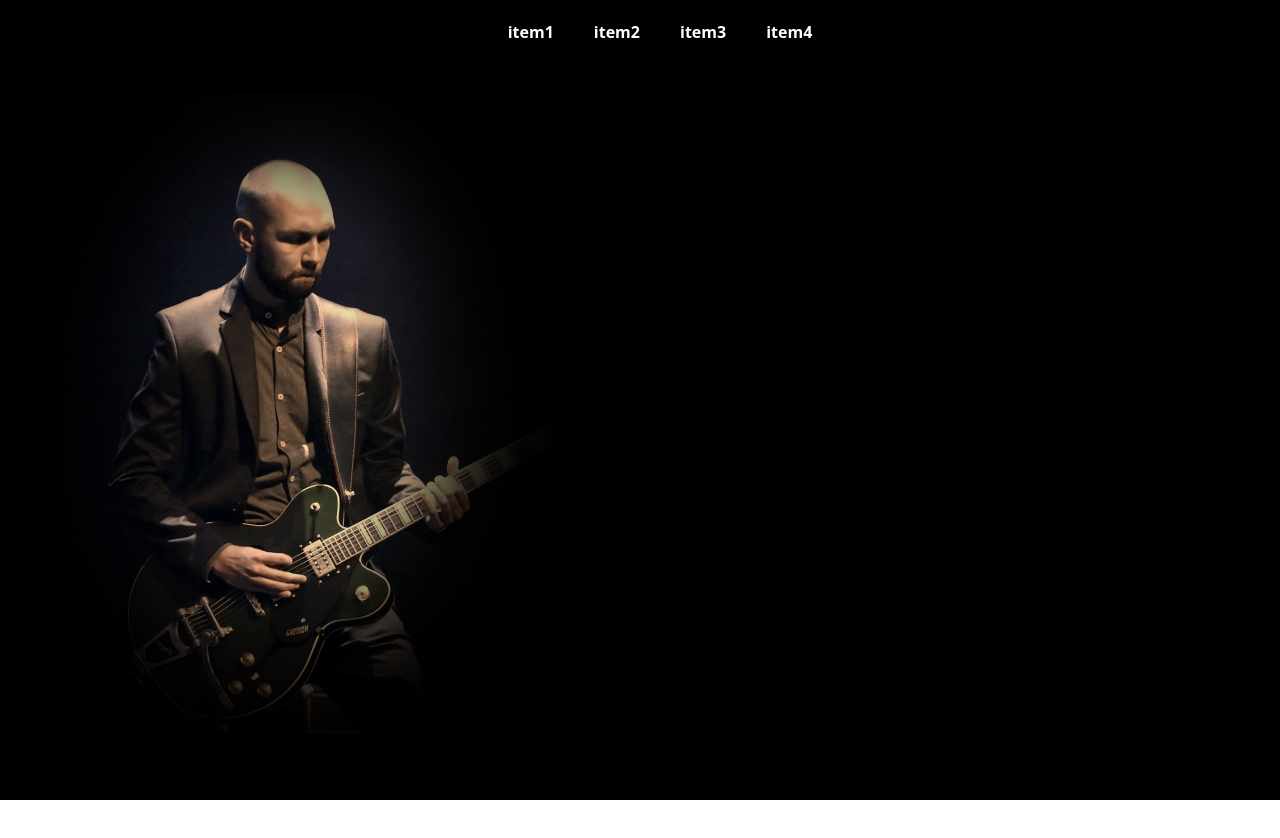
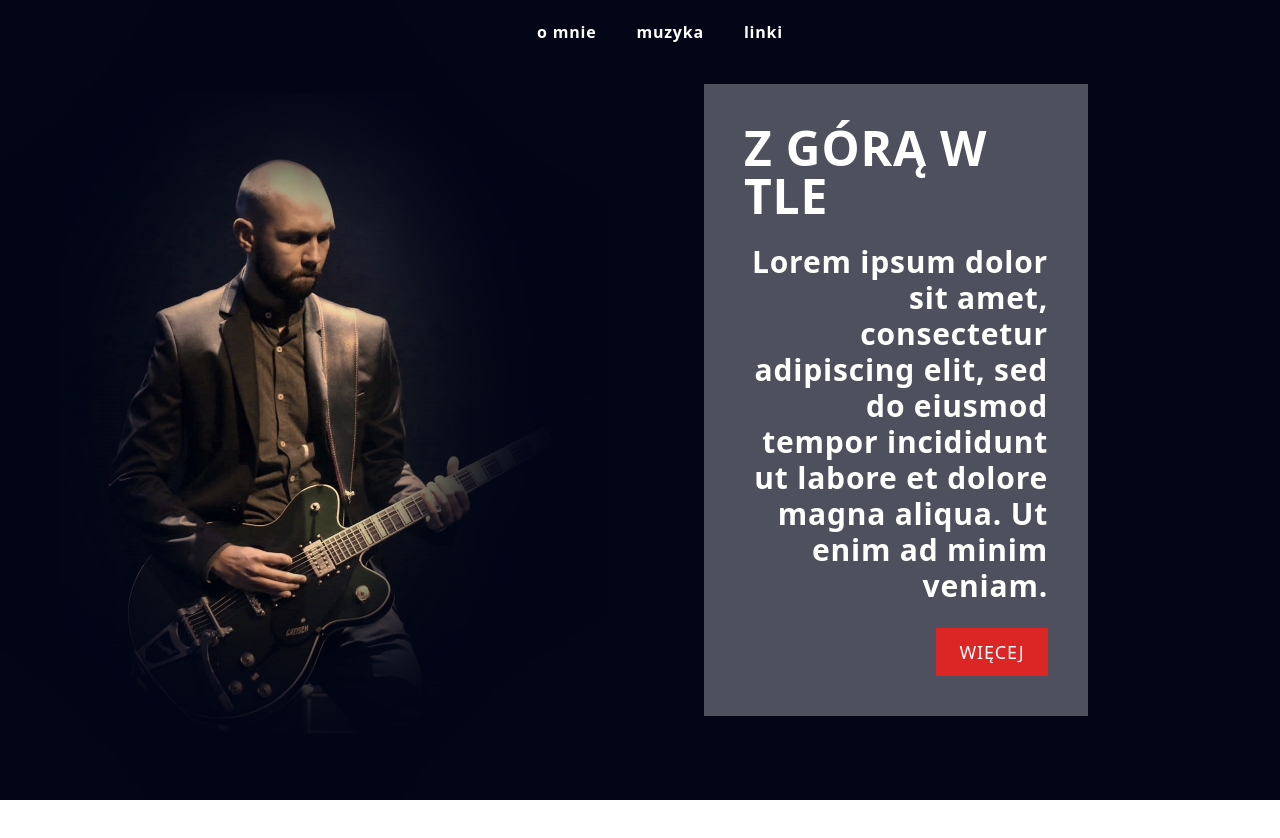
Before and after one commit to lukaszsliwinski/solo-website, a Next.js app: page / in a window 1280 px wide. Shown: the top 838 px of the page. Built offline with nearby package versions, Linux system fonts and the light colour scheme.

Commit message:
feat: landing page final layout

```diff
--- a/app/layout.tsx
+++ b/app/layout.tsx
@@ -7,6 +7,10 @@ import Footer from "@/components/Footer";
 /**
  * TODO: select a font
  * https://nextjs.org/docs/pages/building-your-application/optimizing/fonts
+ *
+ * Oswald, sans-serif - headers
+ * Open sans, sans-serif - content
+ *
  */
 const inter = Inter({ subsets: ["latin"] });
 
@@ -22,7 +26,7 @@ export default function RootLayout({
 }>) {
   return (
     <html lang="pl">
-      <body className="h-[10000px]">
+      <body className="h-[10000px] tracking-wider">
         <Navbar />
         <main>
          {children}
--- a/components/Landing.tsx
+++ b/components/Landing.tsx
@@ -2,12 +2,18 @@ import React from 'react'
 
 const Landing = () => {
   return (
-    <div className="bg-black">
+    <div className="bg-slate-950">
       <div
-        className="h-screen bg-local bg-fit-h bg-no-repeat bg-left bg-landing"
+        className="flex justify-end items-center h-screen p-48 bg-local bg-fit-h bg-no-repeat bg-left bg-landing"
         id="landing"
       >
-
+        <div className="flex flex-col items-end w-2/5 min-w-96 min-h-[28rem] p-10 bg-white/30 text-white">
+          <h2 className="font-bold text-5xl">Z GÓRĄ W TLE</h2>
+          <p className="font-semibold text-3xl my-6 text-right">
+            Lorem ipsum dolor sit amet, consectetur adipiscing elit, sed do eiusmod tempor incididunt ut labore et dolore magna aliqua. Ut enim ad minim veniam.
+          </p>
+          <button className="w-28 h-12 mt-auto bg-red-600 text-white hover:bg-red-700 text-lg">WIĘCEJ</button>
+        </div>
       </div>
     </div>
   )
--- a/components/Navbar.tsx
+++ b/components/Navbar.tsx
@@ -27,14 +27,13 @@ const Navbar = () => {
       <ul className="flex space-x-10">
         {[
           ['', '#landing'],
-          ['item1', '#item1'],
-          ['item2', '#item2'],
-          ['item3', '#item3'],
-          ['item4', '#item4']
+          ['o mnie', '#about'],
+          ['muzyka', '#music'],
+          ['linki', '#links']
         ].map(([title, href]) => (
           <li
             key={href}
-            className={`first-of-type:hidden duration-150 ease-in-out
+            className={`first-of-type:hidden duration-150 ease-in-out hover:text-red-600
               ${windowTop ? 'leading-[64px]' : 'leading-[48px]'}
             `}
           >
```
